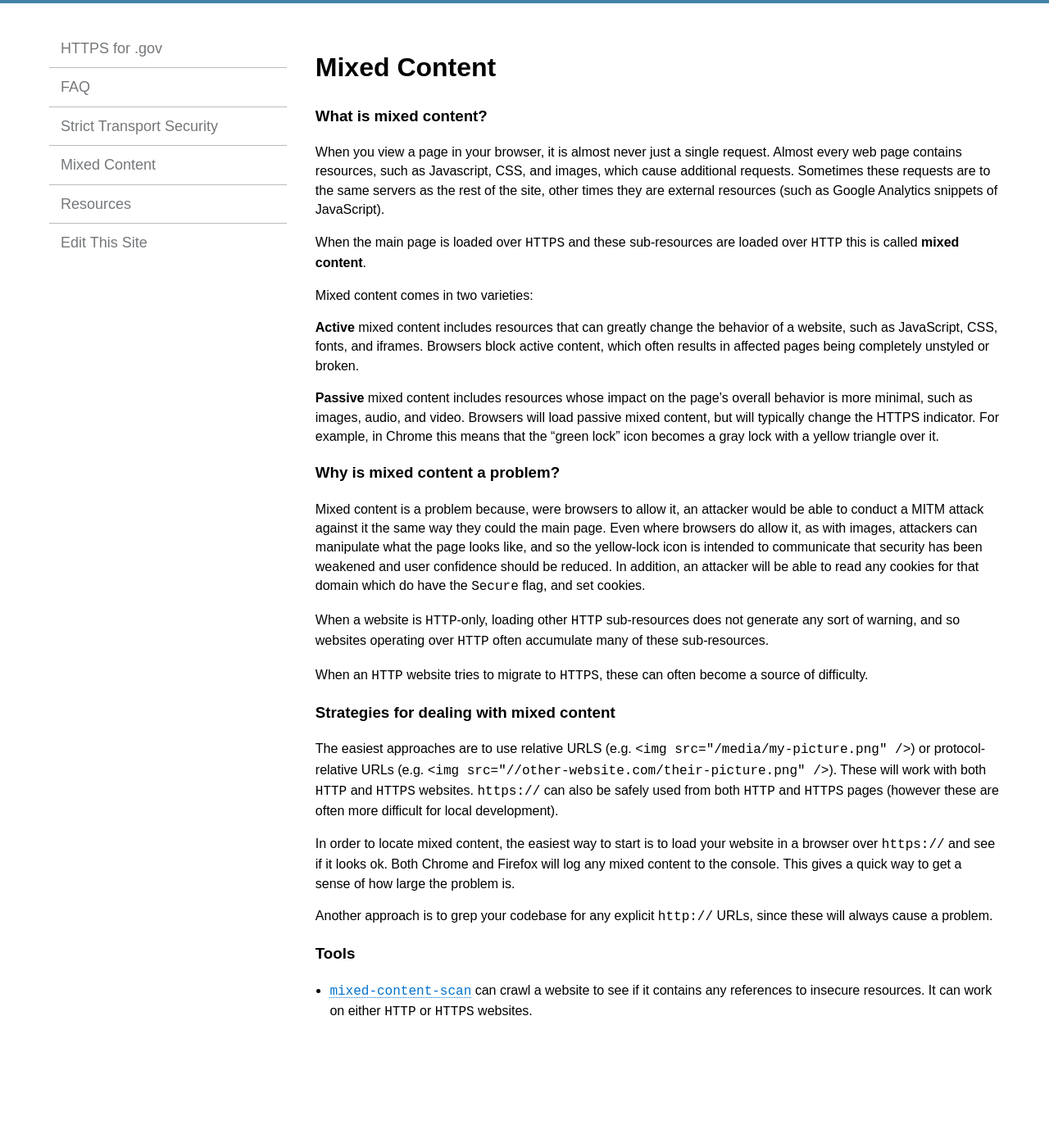
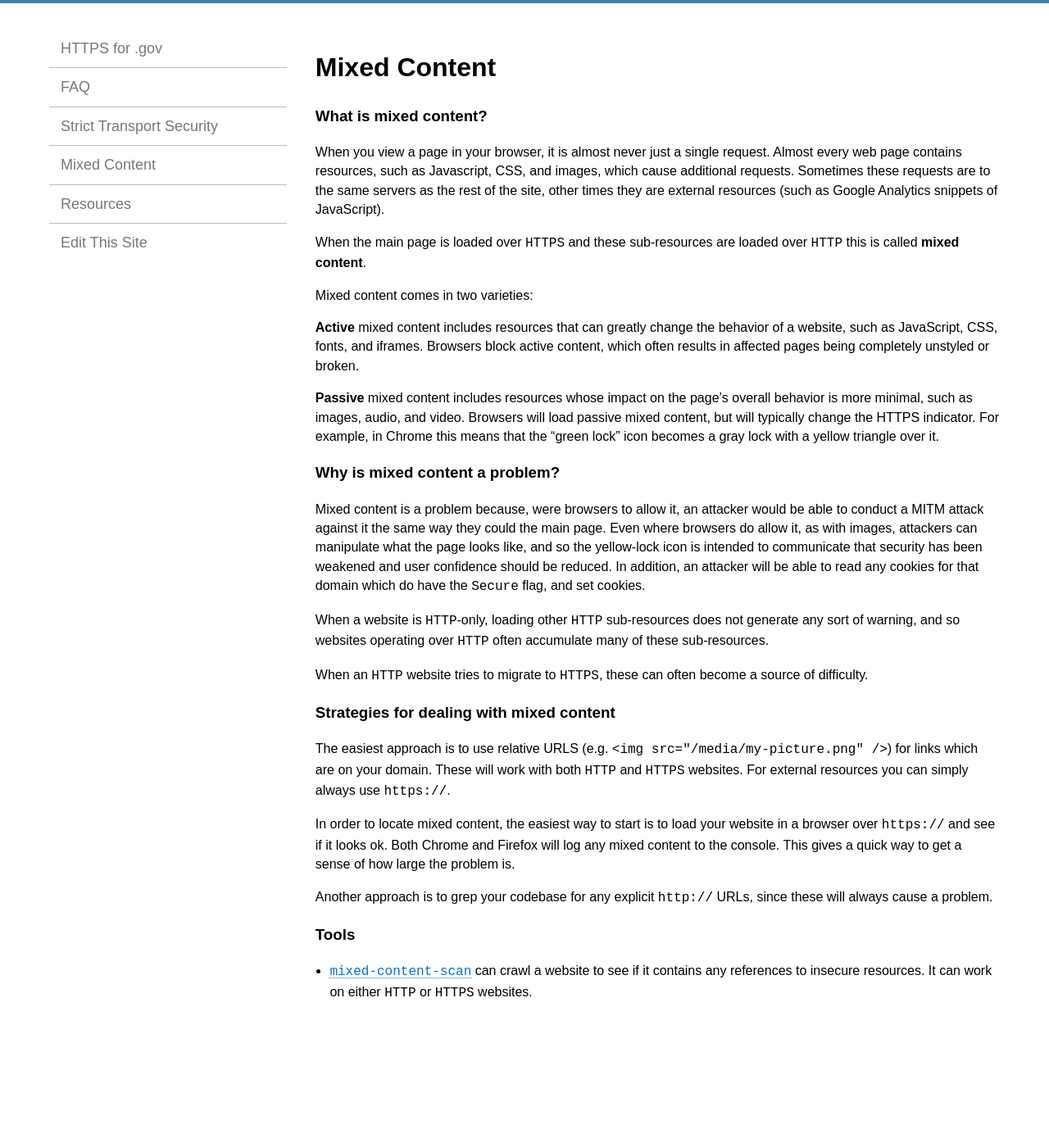
Before and after one commit to GSA/https, a Jekyll site: the page built from pages/mixed-content.md, in a window 1280 px wide. Shown: the whole page at 82% size. Built offline with Jekyll 4.4.1, drawn with Linux system fonts in a browser that asks for light colours; Markdown is read by kramdown in place of the engine named in the settings; after the commit the page ends 1360 px from its top, so only the background shows below that.

Commit message:
Simplify reccomendations

```diff
--- a/pages/mixed-content.md
+++ b/pages/mixed-content.md
@@ -26,7 +26,7 @@ When an `HTTP` website tries to migrate to `HTTPS`, these can often become a sou
 
 ### Strategies for dealing with mixed content
 
-The easiest approaches are to use relative URLS (e.g. `<img src="/media/my-picture.png" />`) or protocol-relative URLs (e.g. `<img src="//other-website.com/their-picture.png" />`). These will work with both `HTTP` and `HTTPS` websites. `https://` can also be safely used from both `HTTP` and `HTTPS` pages (however these are often more difficult for local development).
+The easiest approach is to use relative URLS (e.g. `<img src="/media/my-picture.png" />`) for links which are on your domain. These will work with both `HTTP` and `HTTPS` websites. For external resources you can simply always use `https://`.
 
 In order to locate mixed content, the easiest way to start is to load your website in a browser over `https://` and see if it looks ok. Both Chrome and Firefox will log any mixed content to the console. This gives a quick way to get a sense of how large the problem is.
 
```
